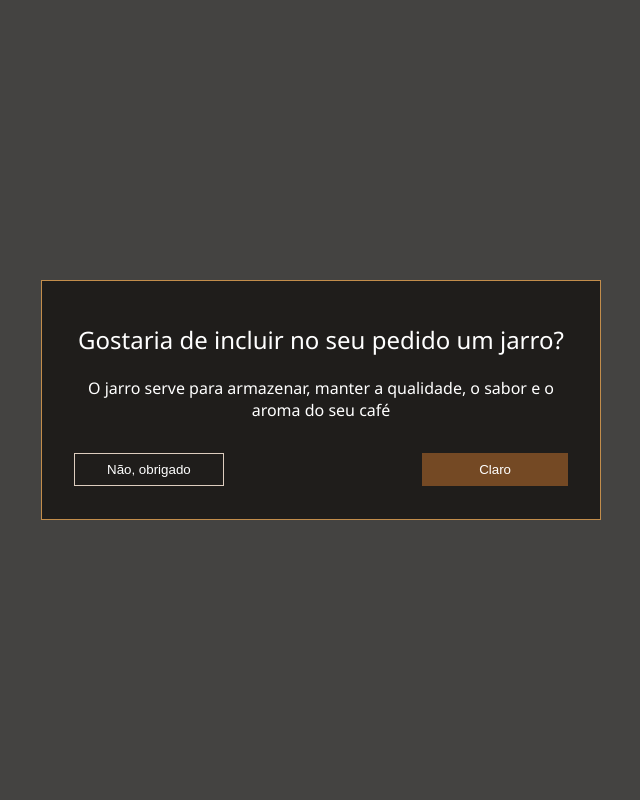
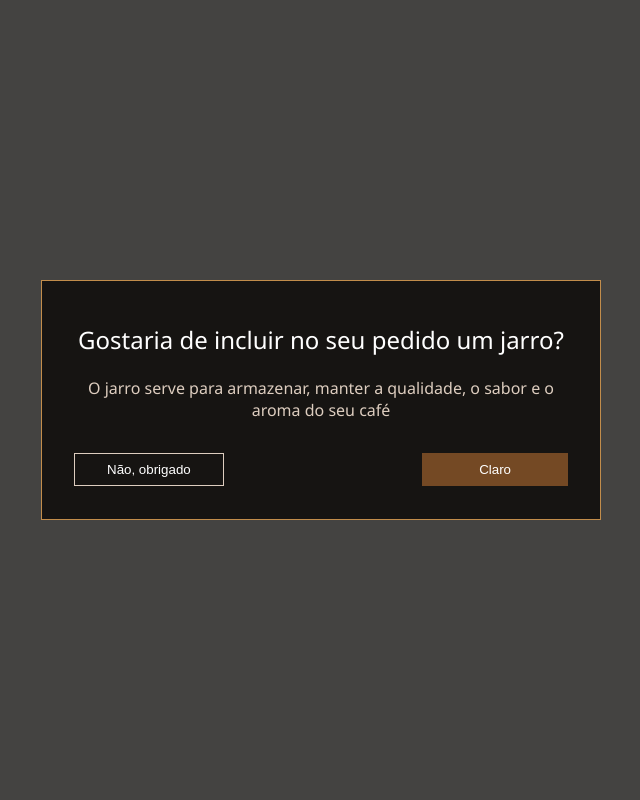
Before and after one commit to RoneiCarlos/projeto-3-si, a PHP site: page /popup.html in a window 1280 px wide. Shown: the whole page, without its empty margins (319-959 px from the left). Run offline with PHP 8.4, Linux system fonts and the light colour scheme.

Commit message:
apenaspequenas alterações

```diff
--- a/src/popup.css
+++ b/src/popup.css
@@ -25,23 +25,14 @@ a {
     justify-content: center;
     align-items: center;
     height: 100vh;
-    color: #fff;
     position: relative;
 }
 
-.fundo {
-    position: absolute;
-    width: 35rem;
-    height: 15rem;
-    background-color: #161412;
-    opacity: .8;
-}
-
 .bloco {
-    position: relative;
     width: 35rem;
     height: 15rem;
     border: #C28D4B 1px solid;
+    background-color: #161412;
     padding: 2rem;
     display: flex;
     justify-content: space-around;
@@ -51,13 +42,14 @@ a {
 
 .h2 {
     font-family: 'Segoe UI', Tahoma, Geneva, Verdana, sans-serif;
-    font-weight: 100;
+    font-weight: 400;
     color: #fff;
 }
 
 .p {
     font-family: 'Segoe UI', Tahoma, Geneva, Verdana, sans-serif;
     text-align: center;
+    color: #DDCDBF;
 }
 
 .botoes {
--- a/src/popup.html
+++ b/src/popup.html
@@ -8,10 +8,8 @@
     <title>Document</title>
 </head>
 <body>
-    <div class="vh100 opaco">
-    </div>
+    <div class="vh100 opaco"></div>
     <div class="popup">
-        <div class="fundo"></div>
         <div class="bloco">
             <h2 class="h2">
                 Gostaria de incluir no seu pedido um jarro?
```
